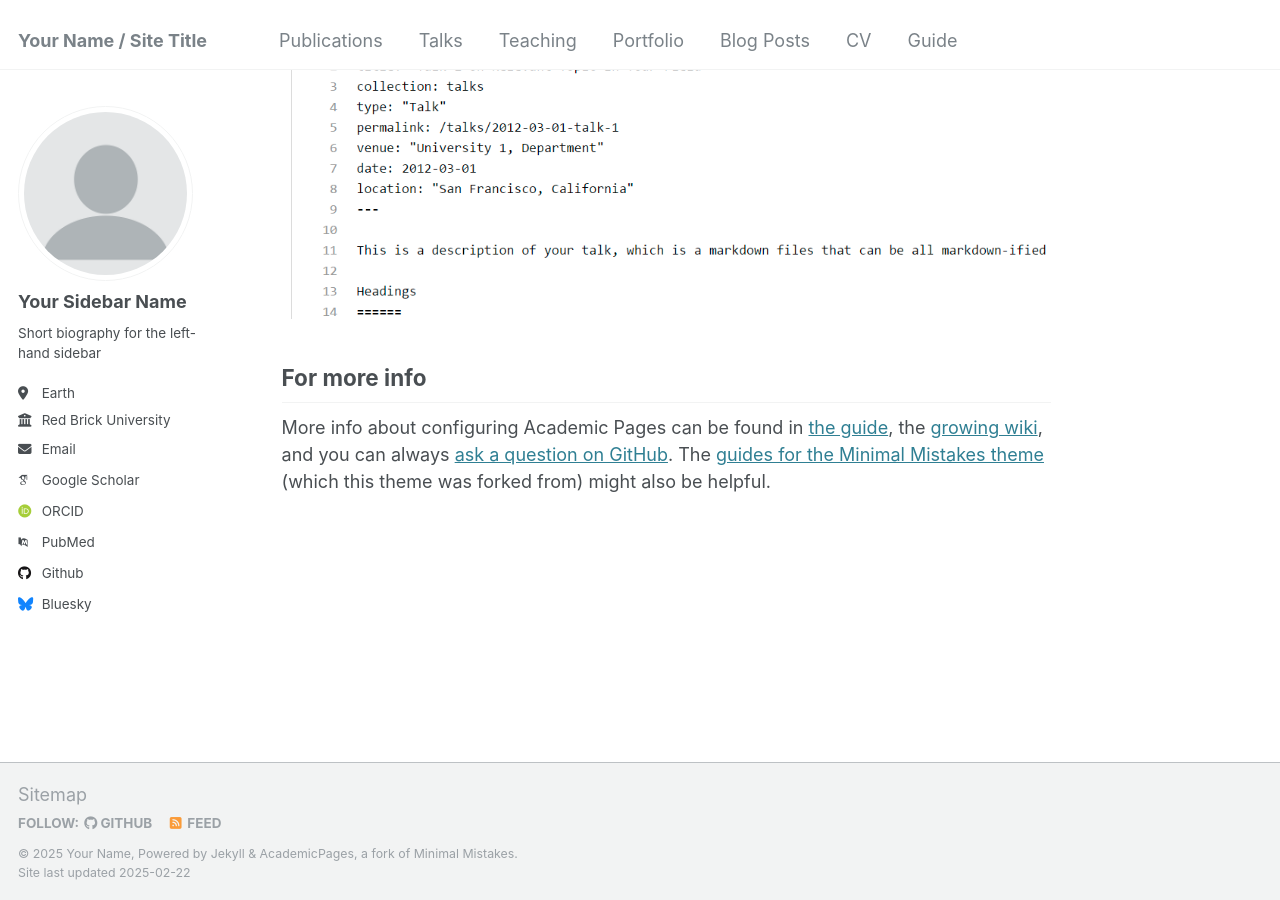
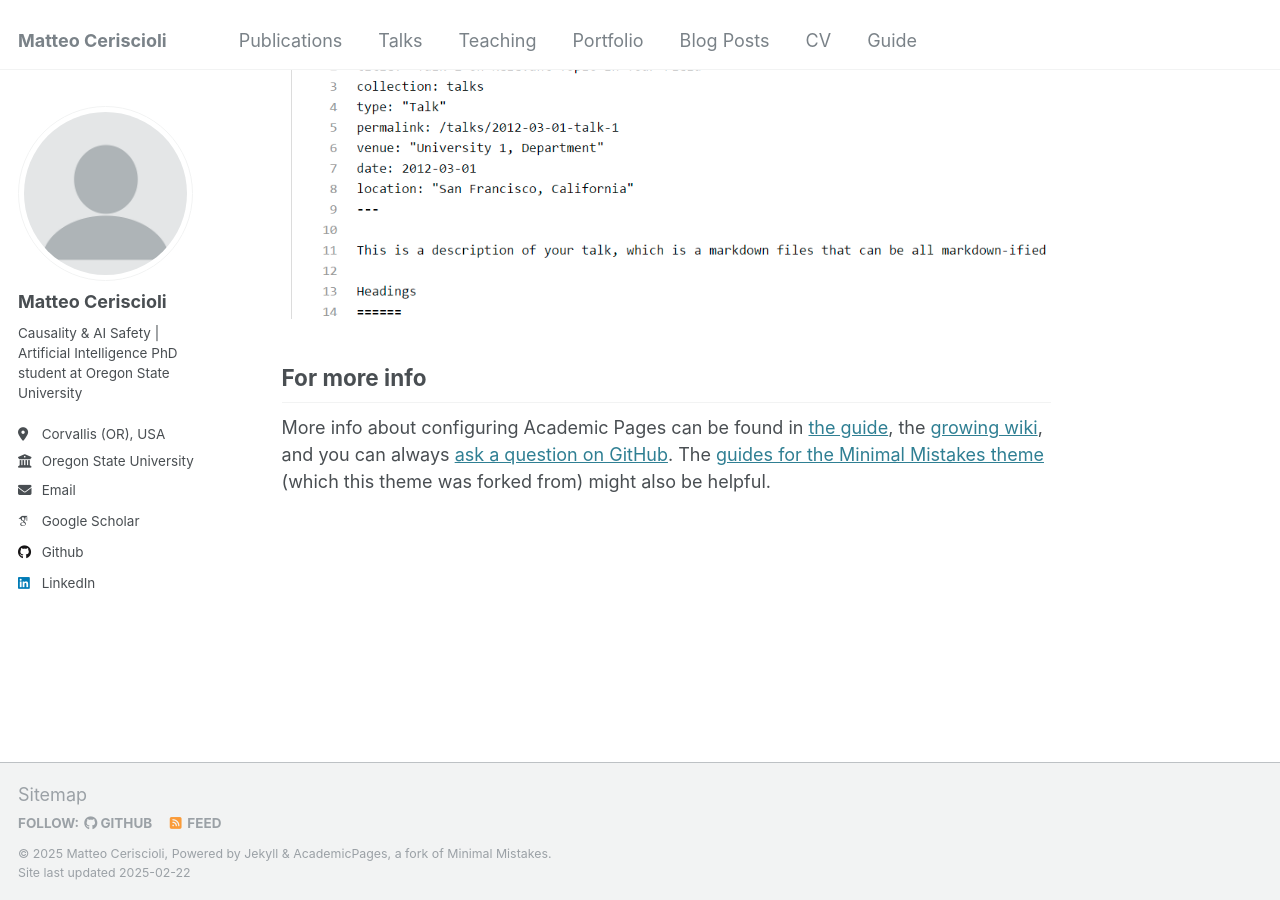
Before and after one commit to matteoceriscioli/matteoceriscioli.github.io, a Jekyll site: the page built from _pages/about.md, in a window 1280 px wide and 900 px high, scrolled down 2643 px. Built offline with Jekyll 4.4.1, drawn with Linux system fonts in a browser that asks for light colours; some web fonts are replaced.

Commit message:
Update _config.yml

```diff
--- a/_config.yml
+++ b/_config.yml
@@ -8,13 +8,13 @@
 
 # Basic Site Settings
 locale                   : "en-US"
-title                    : "Your Name / Site Title"
+title                    : "Matteo Ceriscioli"
 title_separator          : "-"
-name                     : &name "Your Name"
-description              : &description "personal description"
-url                      : https://academicpages.github.io # the base hostname & protocol for your site e.g. "https://[your GitHub username].github.io"
+name                     : &name "Matteo Ceriscioli"
+description              : &description "Causality & AI Safety | Artificial Intelligence PhD student at Oregon State University"
+url                      : https://matteoceriscioli.github.io/ # the base hostname & protocol for your site e.g. "https://[your GitHub username].github.io"
 baseurl                  : "" # the subpath of your site, e.g. "/blog"
-repository               : "academicpages/academicpages.github.io"
+repository               : "matteoceriscioli/matteoceriscioli.github.io"
 
 # Site Author - The following control what appear as part of the author content on the side bar.
 #               If a field is blank the icon and link will not appear, otherwise it will be shown.
@@ -22,21 +22,21 @@ repository               : "academicpages/academicpages.github.io"
 author:
   # Biographic information
   avatar           : "profile.png"
-  name             : "Your Sidebar Name"
+  name             : "Matteo Ceriscioli"
   pronouns         : # example: "she/her"
-  bio              : "Short biography for the left-hand sidebar"
-  location         : "Earth"
-  employer         : "Red Brick University"
+  bio              : "Causality & AI Safety | Artificial Intelligence PhD student at Oregon State University"
+  location         : "Corvallis (OR), USA"
+  employer         : "Oregon State University"
   uri              : # URL
-  email            : "none@example.org"
+  email            : "ceriscim@oregonstate.org"
 
   # Academic websites
   arxiv            : # URL - Update with the correct link to your profile
-  googlescholar    : "https://scholar.google.com/citations?user=PS_CX0AAAAAJ"
+  googlescholar    : "https://scholar.google.com/citations?user=hbW2fGcAAAAJ"
   impactstory      : # URL
-  orcid            : "http://orcid.org/yourorcidurl"
+  orcid            : # URL
   semantic         : # URL
-  pubmed           : "https://www.ncbi.nlm.nih.gov/pubmed/?term=john+snow"
+  pubmed           : # URL
   researchgate     : # URL
   scopus           : # URL
 
@@ -44,12 +44,12 @@ author:
   bitbucket        : # Username - Update with your username on the site
   codepen          : # Username
   dribbble         : # Username
-  github           : "academicpages"
+  github           : "matteoceriscioli"
   kaggle           : # Username
   stackoverflow    : # User number or user number and name (i.e., use "1" or "1/jeff-atwood")
 
   # Social media
-  bluesky          : "bsky.app" # Replace this with you Bluesky username
+  bluesky          : #"bsky.app" # Replace this with you Bluesky username
   facebook         : # Username
   flickr           : # Username
   foursquare       : # Username
@@ -58,7 +58,7 @@ author:
   keybase          : # Username
   instagram        : # Username
   lastfm           : # Username
-  linkedin         : # Username
+  linkedin         : "matteo-ceriscioli" # Username
   mastodon         : # URL
   medium           : # URL
   pinterest        : # Username
```
